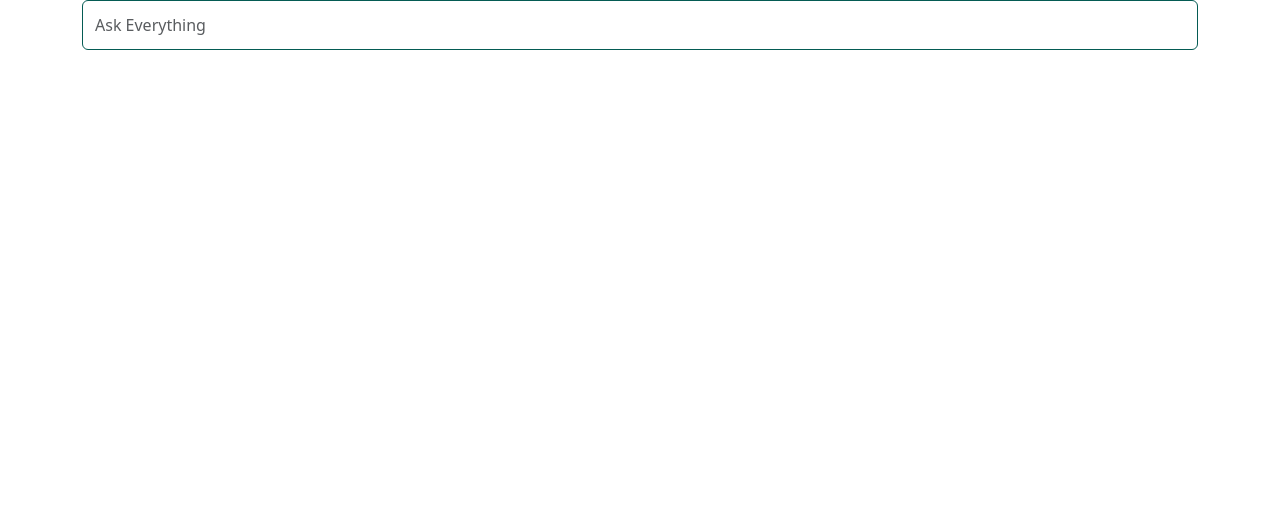
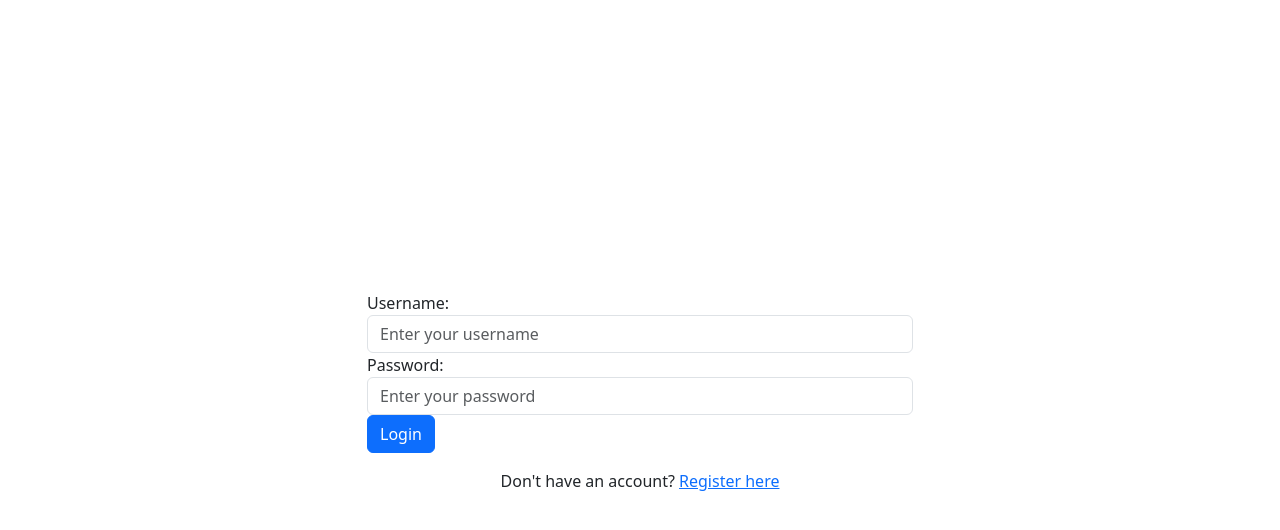
Before and after one commit to Rizalramzi/Learnifie, a plain HTML site: page login.html in a window 1280 px wide. Drawn offline with nearby package versions, Linux system fonts and the light colour scheme.

Commit message:
anotherupdate

```diff
--- a/login.html
+++ b/login.html
@@ -20,15 +20,29 @@
     <script>
       AOS.init()
     </script>
-
-    <div class="form-login">
-        <div class="container">
-            <div class="row">
-                <div class="col-md-12">
-                    <input id="newsletter1" type="text" class="form-control" placeholder="Ask Everything" style="height: 140%; border-color: #045B53; box-shadow: none;">
+    <!-- Form Login -->
+    <div class="login">
+    <div class="container">
+        <div class="row justify-content-center align-items-center vh-100">
+            <div class="col-md-6 col-sm-8 col-xs-12">
+                <form>
+                    <div class="form-group">
+                        <label for="username">Username:</label>
+                        <input type="text" class="form-control" id="username" placeholder="Enter your username">
+                    </div>
+                    <div class="form-group">
+                        <label for="password">Password:</label>
+                        <input type="password" class="form-control" id="password" placeholder="Enter your password">
+                    </div>
+                    <button type="submit" class="btn btn-primary btn-block">Login</button>
+                </form>
+                <div class="text-center mt-3">
+                    <p>Don't have an account? <a href="#">Register here</a></p>
                 </div>
             </div>
         </div>
     </div>
+</div>
+<!-- End Form Login -->
 </body>
 </html>
```
Also changed, not shown: elearning.html (+6 -4 lines), index.html (+3 -3 lines), assets/graphic-design.png (added), assets/mobile-app-dev.png (added), assets/uiux.png (added).
